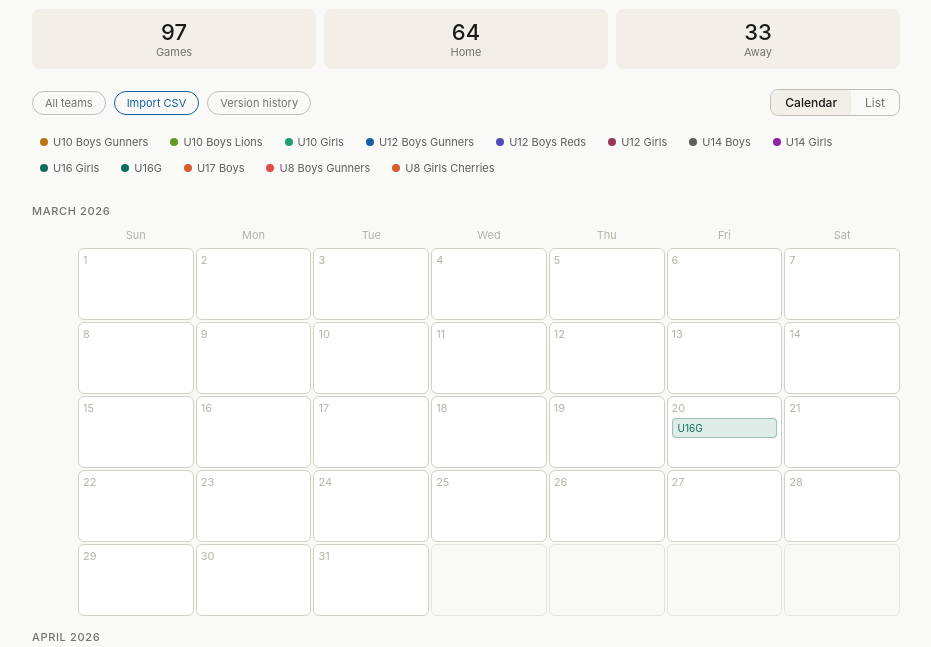
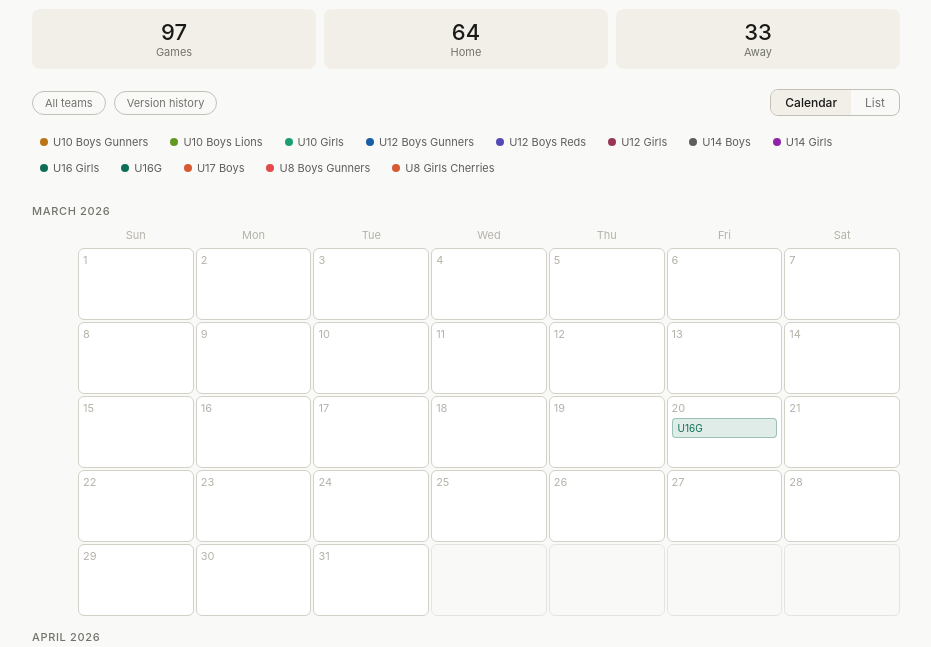
Before and after one commit to dimxasnewfrozen/MSUSC, a plain HTML site: page calendar/index.html in a window 1280 px wide. Shown: the part 87-734 px from the top of the page, without its empty margins (174-1105 px from the left). Drawn offline with Linux system fonts and the light colour scheme.

Commit message:
remove the upload functionality

```diff
--- a/calendar/index.html
+++ b/calendar/index.html
@@ -21,10 +21,6 @@
 
   <div class="controls">
     <button class="filter-btn" onclick="clearFilters()">All teams</button>
-    <label class="filter-btn import-btn" title="Import a GotSport CSV export">
-      Import CSV
-      <input type="file" accept=".csv" style="display:none" onchange="handleCSVUpload(this)">
-    </label>
     <a class="filter-btn" href="versions.html" style="text-decoration:none">Version history</a>
     <div class="view-toggle">
       <button class="view-btn active" id="cal-btn" onclick="setView('cal')">Calendar</button>
```
